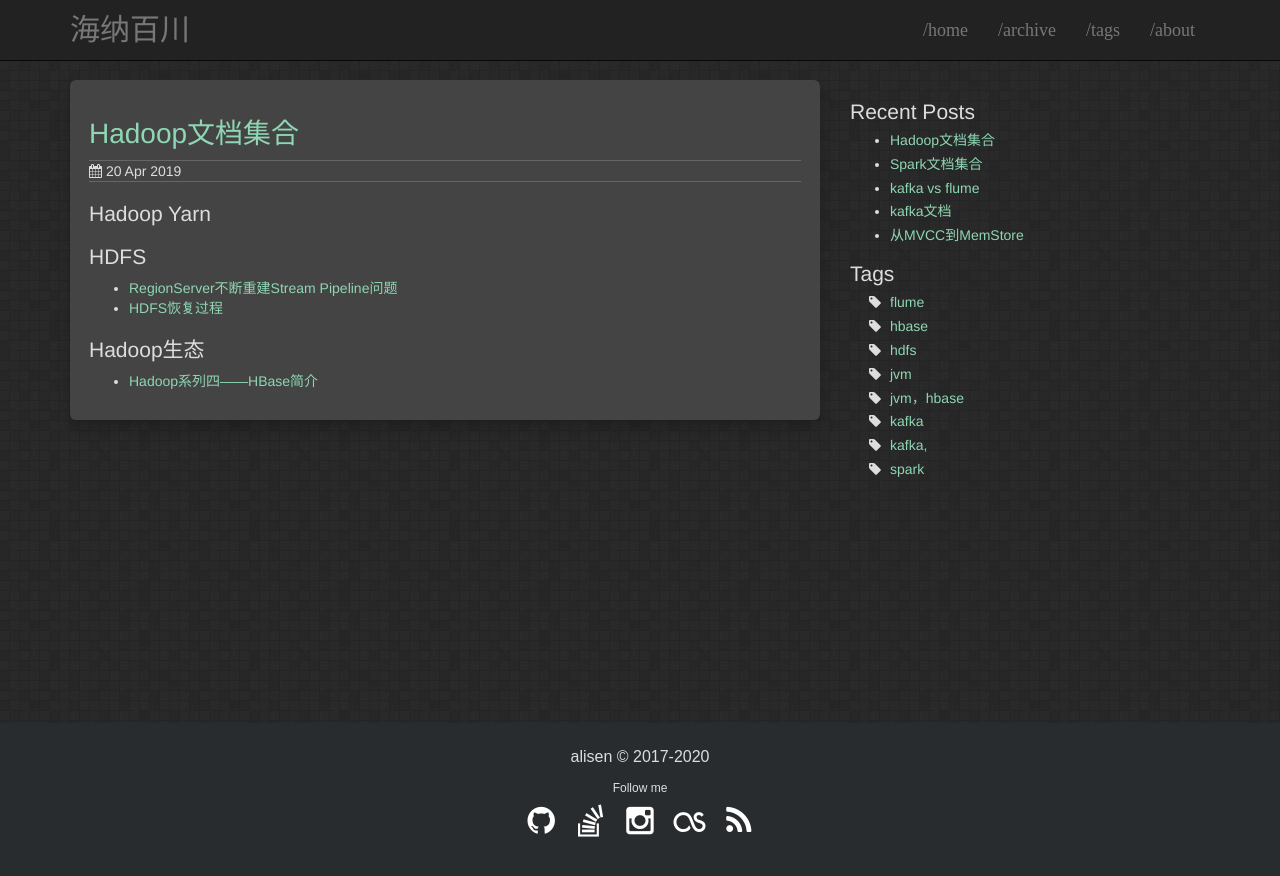
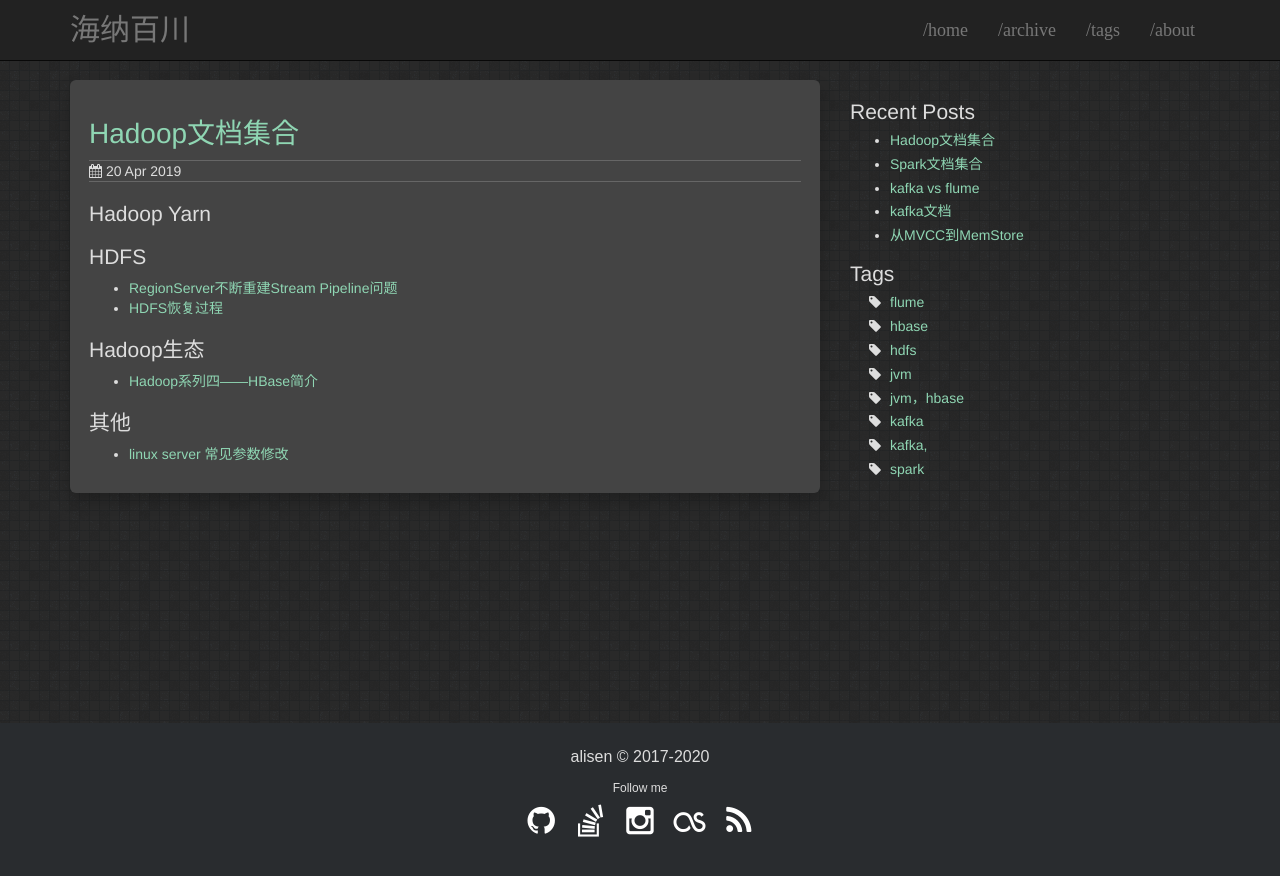
Before and after one commit to igithu/summary, a Jekyll site: the page built from _posts/2019-04-20-hadoop-doc.md, in a window 1280 px wide. Shown: the top 876 px of the page. Built offline with Jekyll 4.4.1, drawn with Linux system fonts in a browser that asks for light colours.

Commit message:
Update 2019-04-20-hadoop-doc.md

```diff
--- a/_posts/2019-04-20-hadoop-doc.md
+++ b/_posts/2019-04-20-hadoop-doc.md
@@ -17,3 +17,7 @@ date: 2019-04-20
 
 ## Hadoop生态
 * [Hadoop系列四——HBase简介](https://niyanchun.com/hbase-introduction-extend.html)
+
+
+## 其他
+* [linux server 常见参数修改](https://www.zybuluo.com/delight/note/13600)
```
